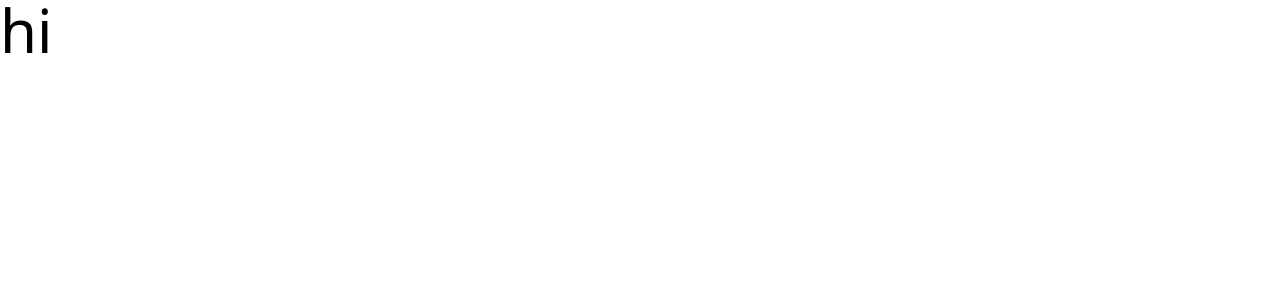
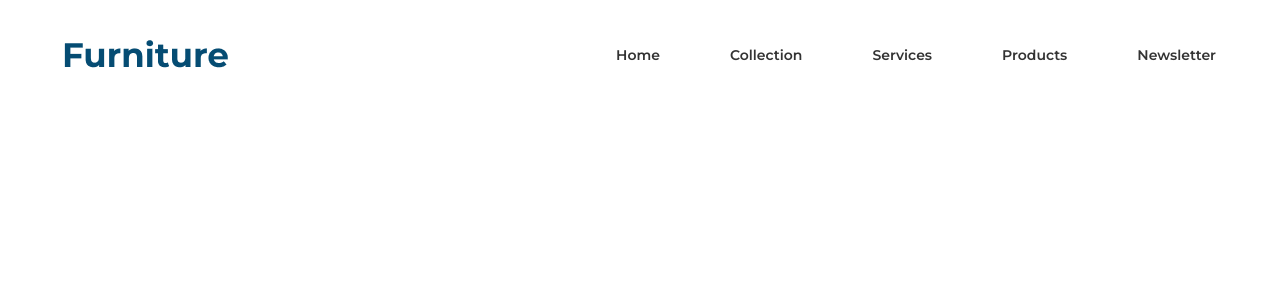
Before and after one commit to AlfazUlIslam/furniture, a React (Vite) app: page / in a window 1280 px wide. Shown: the top 300 px of the page. Built offline with nearby package versions, Linux system fonts and the light colour scheme; the HTML template or start-up script is replaced by a standard one.

Commit message:
nav structure and desktop styles added

```diff
--- a/src/App.jsx
+++ b/src/App.jsx
@@ -1,9 +1,10 @@
+import { Navbar } from "./components"
 import './App.css'
 
 function App() {
   return (
     <div className='app'>
-      <div className="text-6xl">hi</div>
+      <Navbar />
     </div>
   )
 }
--- /dev/null
+++ b/src/components/NavLink/NavLink.jsx
@@ -0,0 +1,21 @@
+const NavLink = (props) => {
+    const { content, linkRef } = props
+
+    return (
+        // nav link
+        <li>
+            <a
+                className="font-montserrat font-semibold
+                text-[14px] text-lightBlack relative after:content-['']
+                after:w-[0px] after:h-[1px] after:bg-lightBlue
+                after:absolute after:left-0 after:bottom-[-3px]
+                after:transition-all after:duration-1000
+                hover:text-lightBlue hover:after:w-[100%]"
+                href={`#${linkRef}`}
+            >
+                {content}
+            </a>
+        </li>
+    )
+}
+export default NavLink
--- /dev/null
+++ b/src/components/Navbar/Navbar.jsx
@@ -0,0 +1,45 @@
+import { Container } from "../../containers"
+import NavLink from "../NavLink/NavLink"
+import { logo } from "../../assets"
+import "./Navbar.css"
+
+const Navbar = () => {
+  return (
+    // navbar
+    <nav>
+        <Container styles={`px-6 py-10 flex justify-between items-center`}>
+            {/* logo */}
+            <div>
+                <img
+                    src={logo}
+                    alt="Furniture Logo"
+                />
+            </div>
+            {/* nav links */}
+            <ul className="flex justify-center items-center gap-[70px]">
+                <NavLink
+                    content={"Home"}
+                    linkRef={"home"}
+                />
+                <NavLink
+                    content={"Collection"}
+                    linkRef={"collection"}
+                />
+                <NavLink
+                    content={"Services"}
+                    linkRef={"services"}
+                />
+                <NavLink
+                    content={"Products"}
+                    linkRef={"products"}
+                />
+                <NavLink
+                    content={"Newsletter"}
+                    linkRef={"newsletter"}
+                />
+            </ul>
+        </Container>
+    </nav>
+  )
+}
+export default Navbar
--- /dev/null
+++ b/src/components/index.js
@@ -0,0 +1 @@
+export { default as Navbar } from "./Navbar/Navbar"
```
Also changed, not shown: src/components/Navbar/Navbar.css (added).
